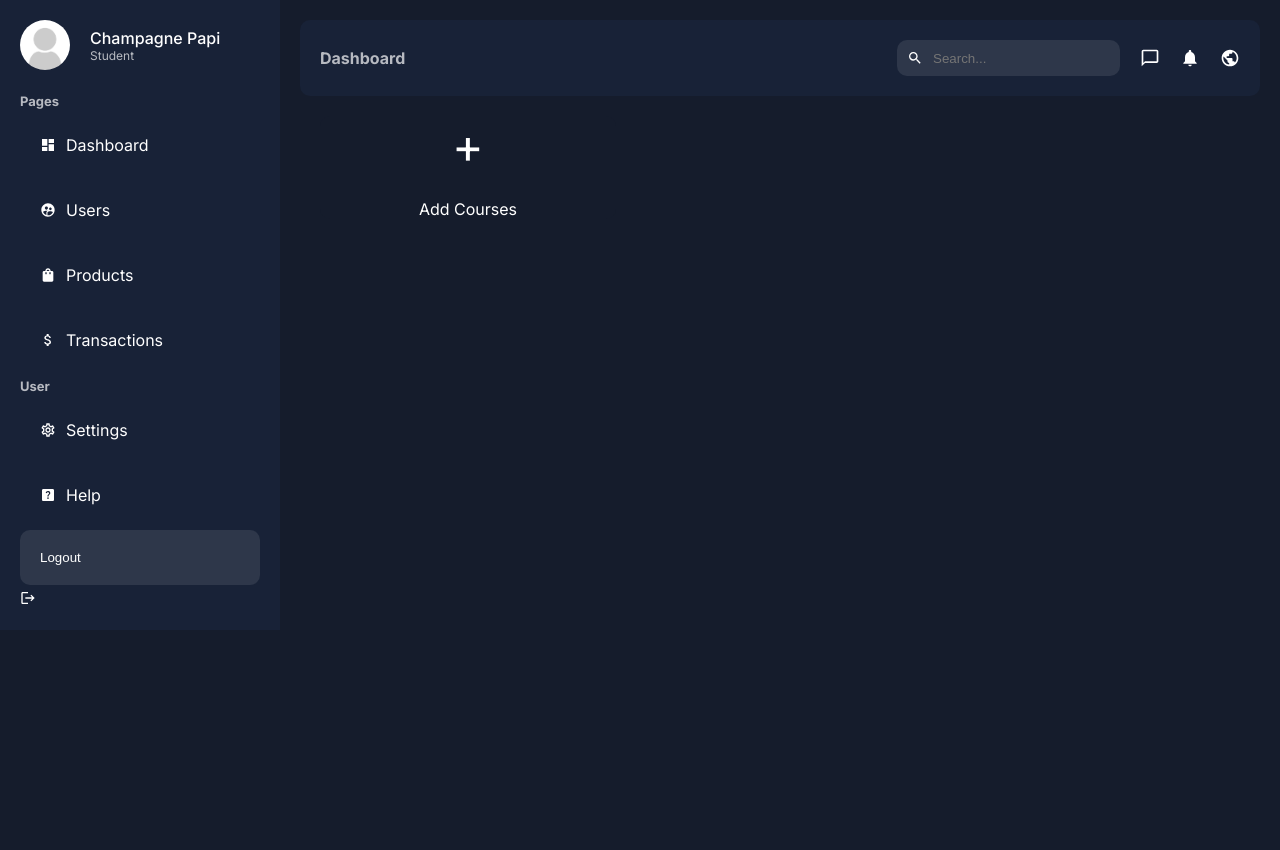
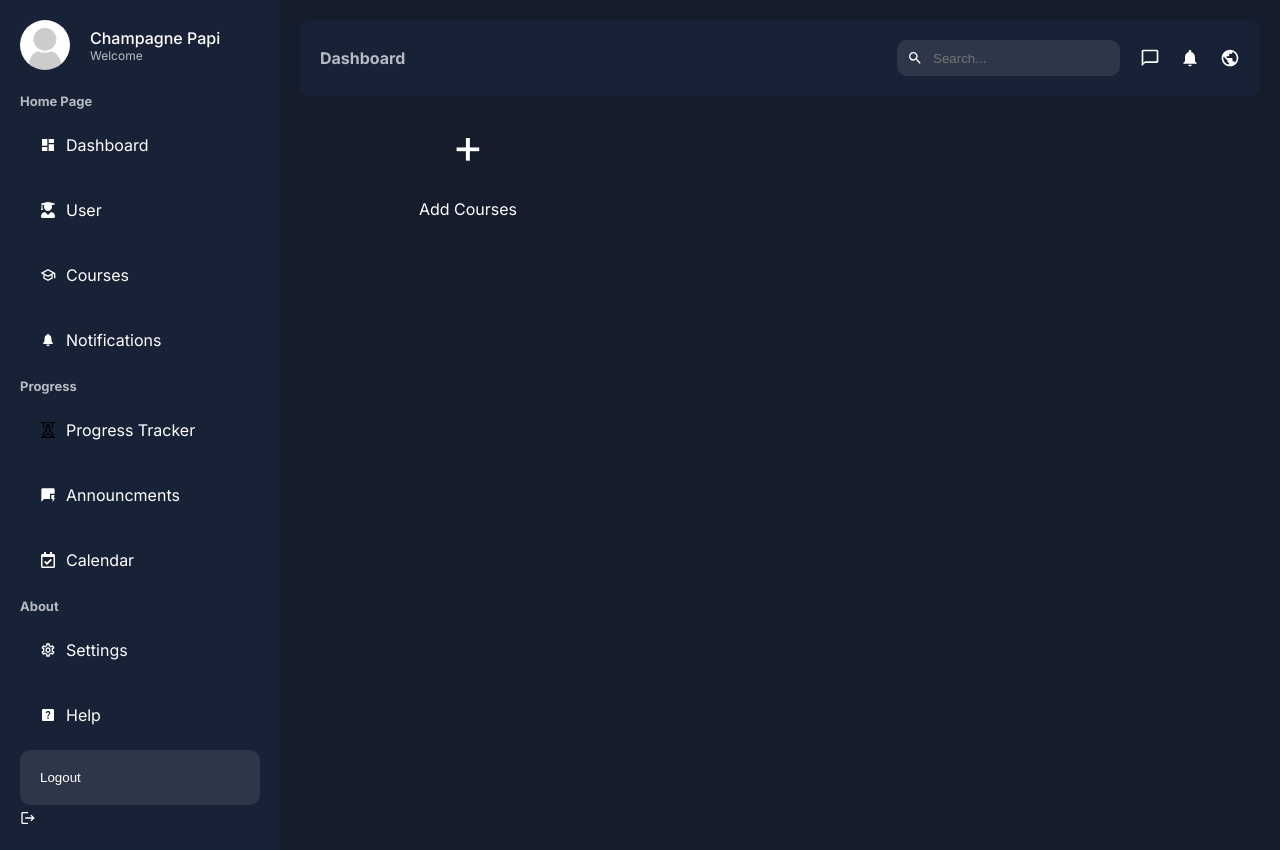
Before and after one commit to akuazzam/alchemi, a Next.js app: page /components/dashboard in a window 1280 px wide. Before the commit the page ends 800 px from the top, so only its background shows below. Built offline with nearby package versions, Linux system fonts and the light colour scheme.

Commit message:
Dash Board updates

```diff
--- a/src/app/components/Ui/dashboard/dashboard.module.css
+++ b/src/app/components/Ui/dashboard/dashboard.module.css
@@ -67,7 +67,7 @@
     background-color: var(--bg);/*rgb(36, 124, 118);  Green background color */
     color: #fff; /* White text color */
     border-radius: 10px; /* Rounded corners for the button */
-    /*box-shadow: 0 4px 8px rgba(22, 5, 5, 0.2); /* Increased shadow for depth effect */
+    /*#box-shadow: 0 4px 8px rgba(22, 5, 5, 0.2); /* Increased shadow for depth effect */
     cursor: pointer; /* Change cursor on hover */
     transition: transform 0.3s; /* Smooth scaling transition on hover */
   }
--- a/src/app/components/Ui/dashboard/sidebar/sidebar.jsx
+++ b/src/app/components/Ui/dashboard/sidebar/sidebar.jsx
@@ -12,11 +12,17 @@ import {
   MdPeople,
   MdOutlineSettings,
   MdHelpCenter,
-  MdLogout,
+  MdLogout,MdOutlineSchool ,MdQuickreply,
+
+
 } from "react-icons/md";
+import { IoIosNotifications } from "react-icons/io";
+import { FaRegCalendarCheck,FaUserGraduate, } from "react-icons/fa";
+import { GrInProgress } from "react-icons/gr";
+
 const menuItems = [
     {
-      title: "Pages",
+      title: "Home Page",
       list: [
         {
           title: "Dashboard",
@@ -24,44 +30,44 @@ const menuItems = [
           icon: <MdDashboard />,
         },
         {
-          title: "Users",
+          title: "User",
           path: "/dashboard/users",
-          icon: <MdSupervisedUserCircle />,
+          icon: <FaUserGraduate />,
         },
         {
-          title: "Products",
+          title: "Courses",
           path: "/dashboard/products",
-          icon: <MdShoppingBag />,
+          icon: <MdOutlineSchool />,
         },
         {
-          title: "Transactions",
+          title: "Notifications",
           path: "/dashboard/transactions",
-          icon: <MdAttachMoney />,
+          icon: <IoIosNotifications />,
         },
       ],
     },
-   /* {
+    {
       title: "Progress",
       list: [
         {
-          title: "Revenue",
+          title: "Progress Tracker",
           path: "/dashboard/revenue",
-          icon: <MdWork />,
+          icon: <GrInProgress />,
         },
         {
-          title: "Reports",
+          title: "Announcments",
           path: "/dashboard/reports",
-          icon: <MdAnalytics />,
+          icon: <MdQuickreply />,
         },
         {
-          title: "Teams",
+          title: "Calendar",
           path: "/dashboard/teams",
-          icon: <MdPeople />,
+          icon:<FaRegCalendarCheck />,
         },
       ],
-    },*/
+    },
     {
-      title: "User",
+      title: "About",
       list: [
         {
           title: "Settings",
@@ -85,7 +91,7 @@ const Sidebar = ()=>{
                 <Image className = {styles.userImage} src="/noavatar.png" alt="" width="50" height="50"/>
                 <div className = {styles.userDetail}>
                     <span className = {styles.username}>Champagne Papi</span>
-                    <span className = {styles.userTitle}>Student</span>
+                    <span className = {styles.userTitle}>Welcome</span>
                 </div>
             </div>
             <ul className={styles.list}>
```
